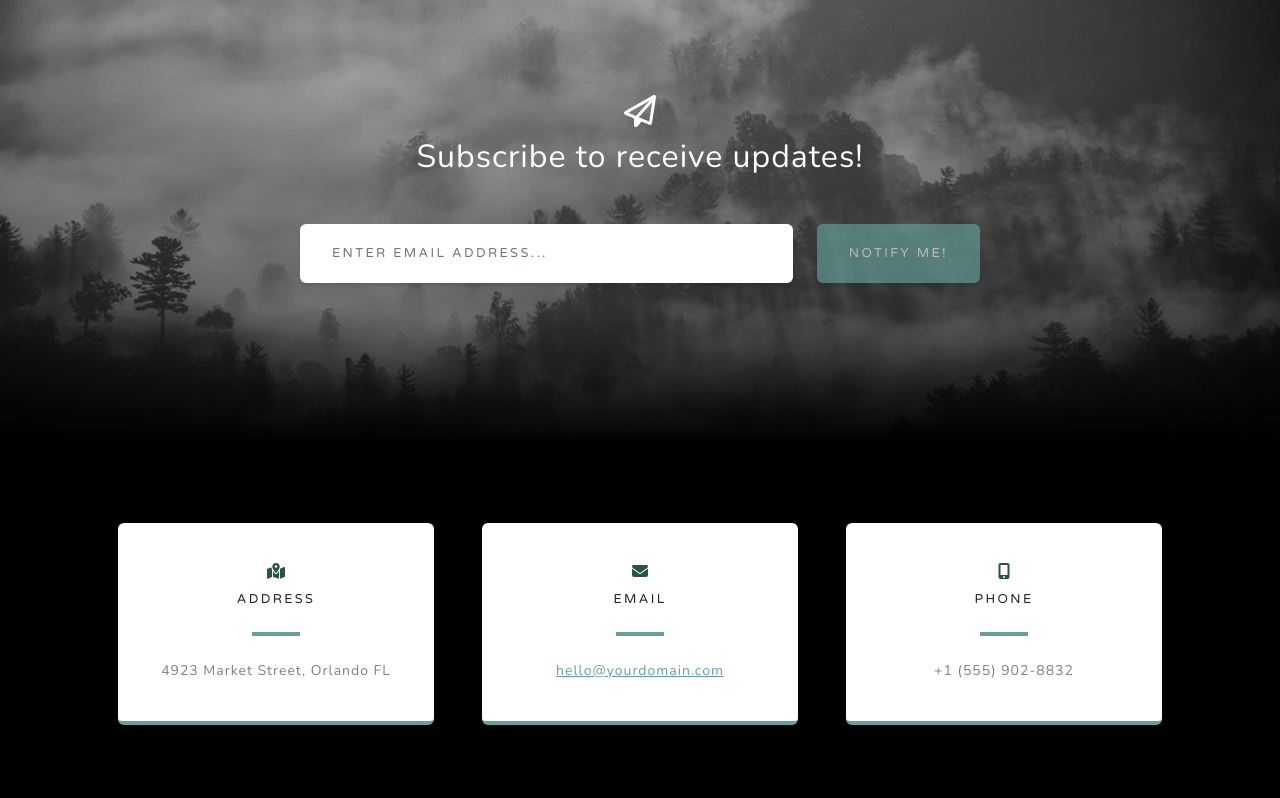
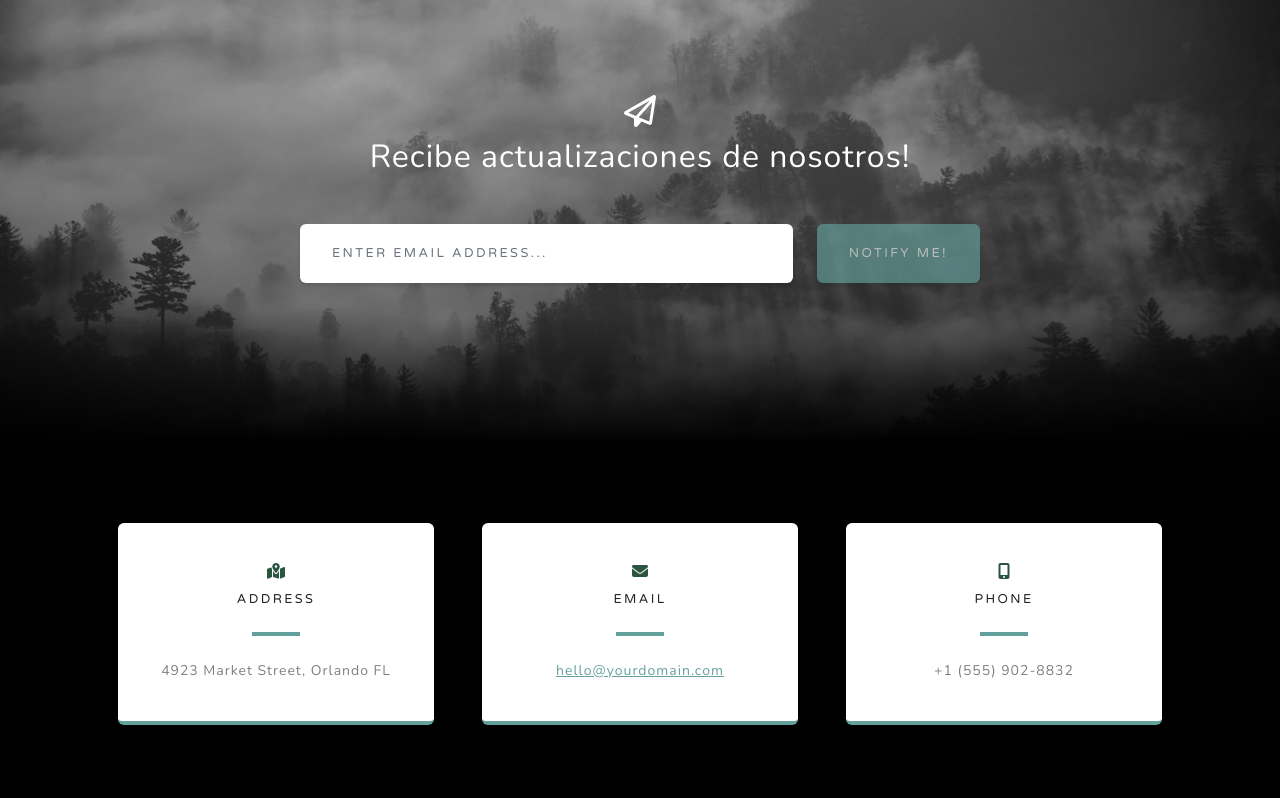
Before and after one commit to E3R3P3/E3R3P3.github.io, a plain HTML site: page index.html in a window 1280 px wide. Shown: the part 3300-4098 px from the top of the page. Drawn offline with nearby package versions, Linux system fonts and the light colour scheme.

Commit message:
una simple traduccion

```diff
--- a/index.html
+++ b/index.html
@@ -134,7 +134,7 @@
                 <div class="row gx-4 gx-lg-5">
                     <div class="col-md-10 col-lg-8 mx-auto text-center">
                         <i class="far fa-paper-plane fa-2x mb-2 text-white"></i>
-                        <h2 class="text-white mb-5">Subscribe to receive updates!</h2>
+                        <h2 class="text-white mb-5">Recibe actualizaciones de nosotros!</h2>
                         <!-- * * * * * * * * * * * * * * *-->
                         <!-- * * SB Forms Contact Form * *-->
                         <!-- * * * * * * * * * * * * * * *-->
```
